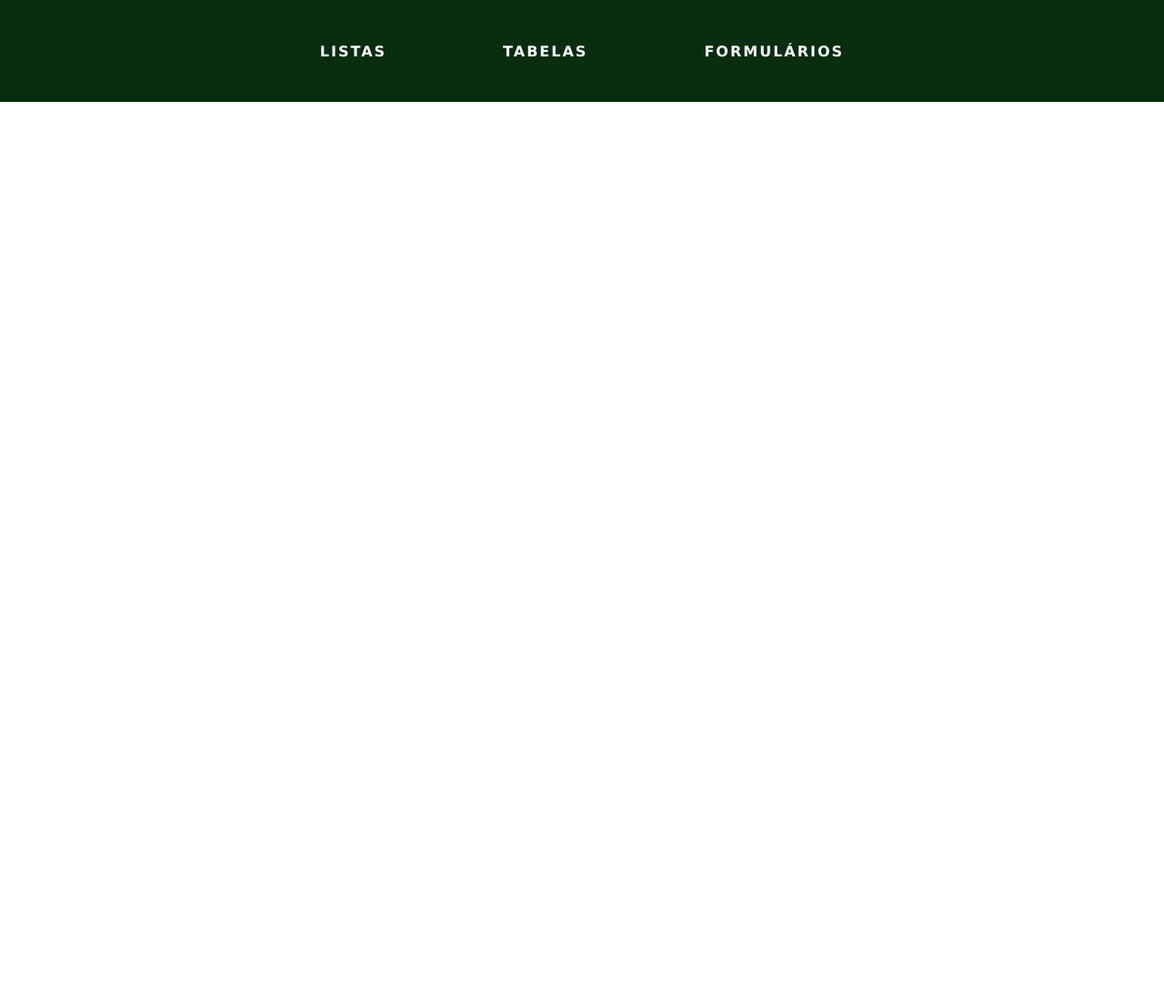
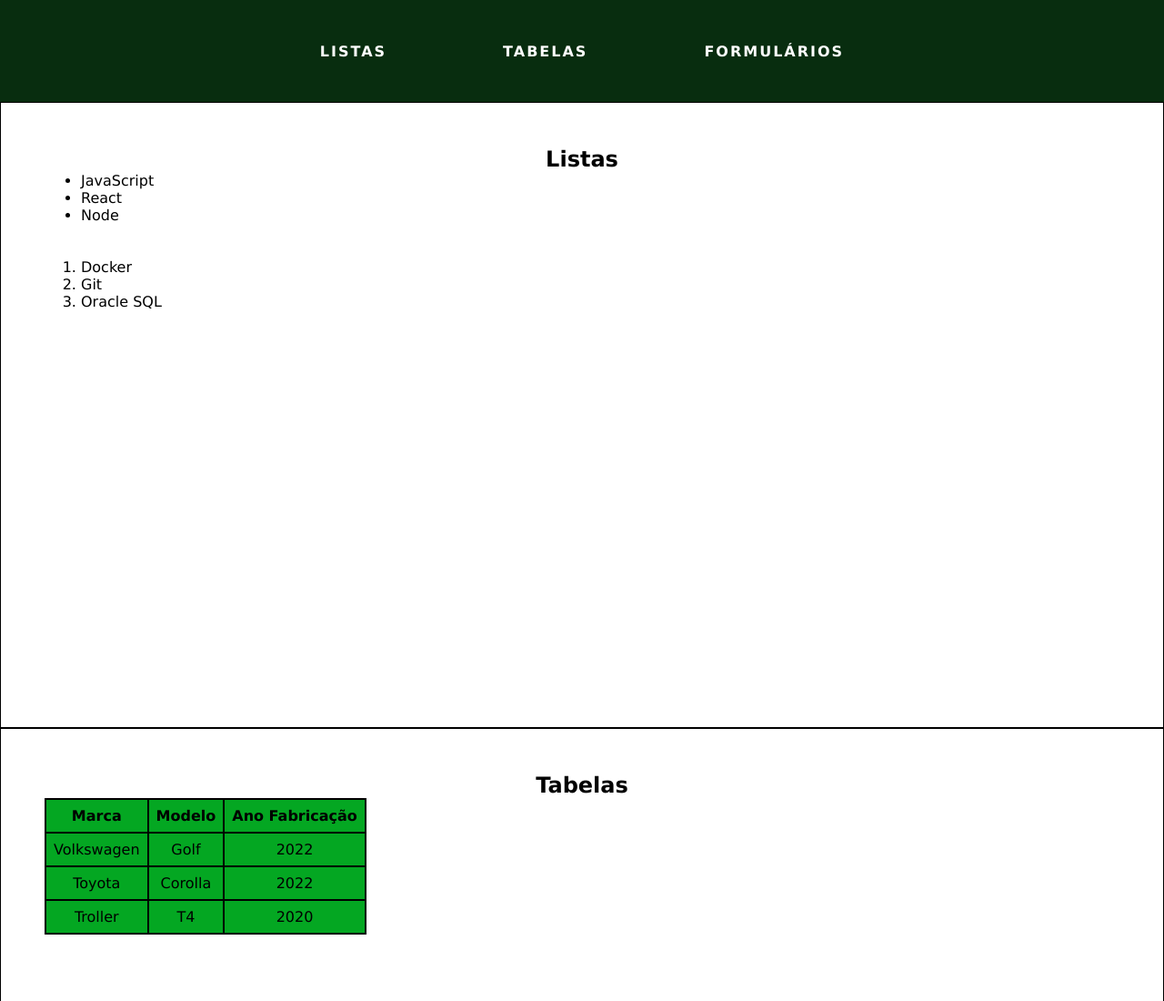
Before and after one commit to LeonardoSodre/front-review, a plain HTML site: page index.html in a window 1280 px wide. Shown: the top 1100 px of the page at 91% size. Before the commit the page ends 800 px from the top, so only its background shows below. Drawn offline with Linux system fonts and the light colour scheme.

Commit message:
continuacao

```diff
--- a/index.html
+++ b/index.html
@@ -10,10 +10,64 @@
 <body>
     <header>
         <nav>
-            <a href=""> Listas </a>
-            <a href=""> Tabelas </a>
-            <a href=""> Formulários</a>
+            <a href="#listas"> Listas </a>
+            <a href="#tabelas"> Tabelas </a>
+            <a href="#formularios"> Formulários</a>
         </nav>
     </header>
+   <main>
+
+    <section id="listas">
+        <h2>Listas</h2>
+        <ul>
+
+            <li> JavaScript </li>
+            <li> React</li>
+            <li> Node </li>
+        </ul>
+        <br><br>
+        <ol>
+            <li> Docker</li>
+            <li> Git</li>
+            <li> Oracle SQL </li>
+        </ol>
+    </section>
+
+    <section id="tabelas">
+        <h2>Tabelas</h2>
+        <table>
+            <tr>
+              <th>Marca</th>
+              <th>Modelo</th>
+              <th> Ano Fabricação</th>
+            </tr>
+            <tr>
+              <td>Volkswagen</td>
+              <td>Golf</td>
+              <td>2022</td>
+            </tr>
+            <tr>
+              <td>Toyota</td>
+              <td>Corolla</td>
+              <td>2022</td>
+            </tr>
+            <tr>
+                <td>Troller</td>
+                <td>T4</td>
+                <td>2020</td>
+              </tr>
+          </table>
+
+    </section>
+    <section id="formularios">
+        <h2>Formulários</h2>
+        <form action="">
+          <br><br>
+          <label for=""> Nome: <input type="text" placeholder="Digite seu nome"></label> <br>
+          <label for="">Senha:<input type="password" name="senha" id="" placeholder="Digite sua senha"></label>
+          <br><input type="submit" value="Entrar">
+        </form>
+    </section>
+   </main>
 </body>
 </html>
--- a/style.css
+++ b/style.css
@@ -1,7 +1,9 @@
 *{
     margin: 0;
     font-family: Verdana, Geneva, Tahoma, sans-serif;
-
+    scroll-padding-top: 7rem;
+    scroll-behavior: smooth; /* SCROLL MOVE ATÉ O FRAME SELECIONADO*/
+    box-sizing: border-box;
 }
 
 header{
@@ -10,6 +12,9 @@ header{
     display: flex;
     justify-content: center;
     align-items: center;
+    position: fixed;
+    width: 100%;
+    top: 0;
 
 }
 header a{
@@ -35,3 +40,41 @@ header a:hover{ /* MUDAR A COR DO FUNDO AO PASSAR O MOUSE*/
 
 
 }
+
+section{
+    border: 1px solid black;
+    height: calc(100vh - 7rem);
+    padding: 3rem;
+}
+
+main{
+    margin-top: 7rem;
+}
+
+section h2{
+    text-align: center;
+}
+
+section#formularios{
+    text-align: center;
+    padding: 10px;
+}
+
+table, th, td{
+    border: 2px solid black ;
+    border-collapse: collapse;
+    padding: 0.5rem;
+
+    background-color: #04a722;
+}
+section#tabelas{
+    text-align: center;
+}
+
+thead{
+    background-color: #082D0F;
+}
+
+div#listadiv{
+    display: flex;
+}
```
